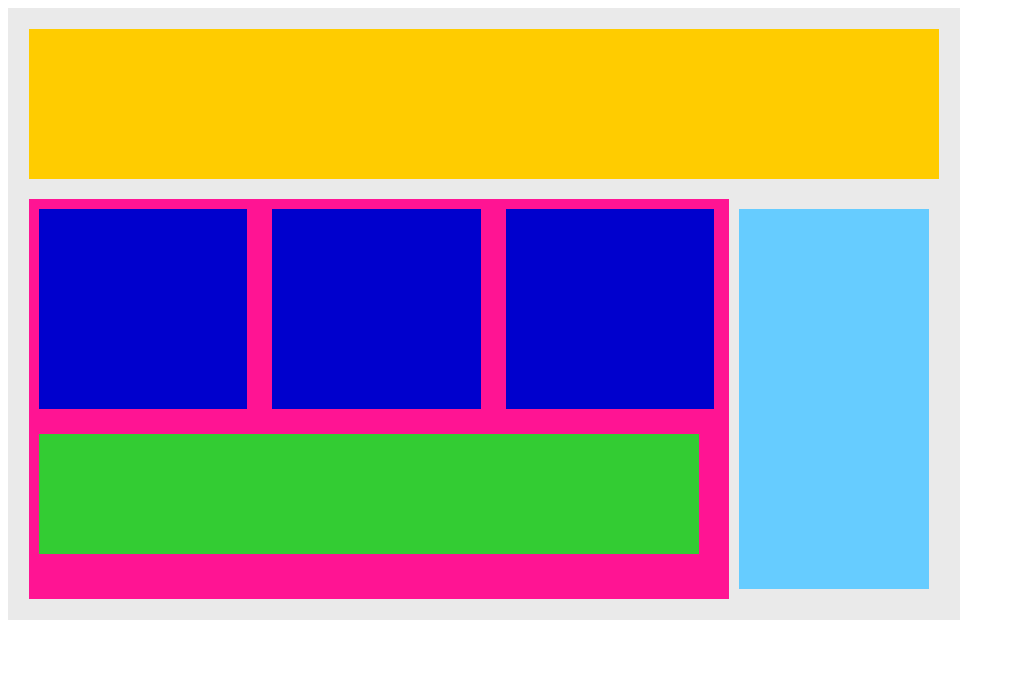
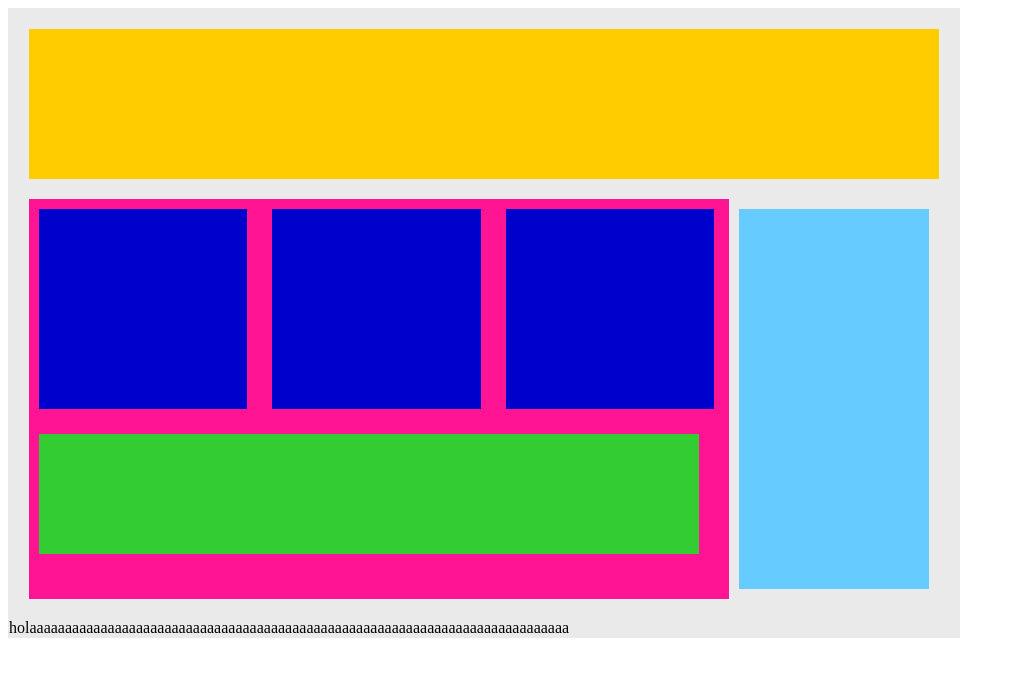
Before and after one commit to Bonet2005/Pre-Bootcamp-P-blico, a plain HTML site: page practica/text.html in a window 1280 px wide. Shown: the whole page, without its empty margins (0-1015 px from the left). Drawn offline with Linux system fonts and the light colour scheme.

Commit message:
arregle hola

```diff
--- a/practica/text.html
+++ b/practica/text.html
@@ -22,5 +22,6 @@
             </div>
             <div class="side-nav"></div>
         </div>
+        <div>holaaaaaaaaaaaaaaaaaaaaaaaaaaaaaaaaaaaaaaaaaaaaaaaaaaaaaaaaaaaaaaaaaaaaaaaaaaaa</div>
     </body>
 </html>
```
